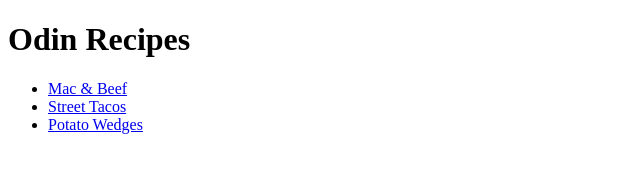
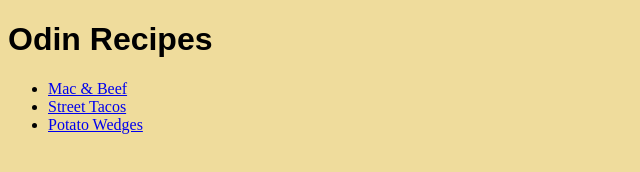
Before and after one commit to npetraglia/odin-recipes, a plain HTML site: page index.html in a window 1280 px wide. Shown: the whole page, without its empty margins (0-640 px from the left). Drawn offline with Linux system fonts and the light colour scheme.

Commit message:
Header font; home page color

```diff
--- a/index.html
+++ b/index.html
@@ -6,7 +6,7 @@
         <title>Recipes</title>
     </head>
     <body>
-        <h1>Odin Recipes</h1>
+        <h1 class="main-header">Odin Recipes</h1>
         <ul>
             <li><a href="recipes/macbeef.html">Mac & Beef</a></li>
             <li><a href="recipes/tacos.html">Street Tacos</a></li>
--- a/styles.css
+++ b/styles.css
@@ -0,0 +1,7 @@
+* {
+    background-color: #EFDC9C;
+}
+
+.main-header {
+    font-family: sans-serif, "Montserrat", "Open Sans";
+}
```
